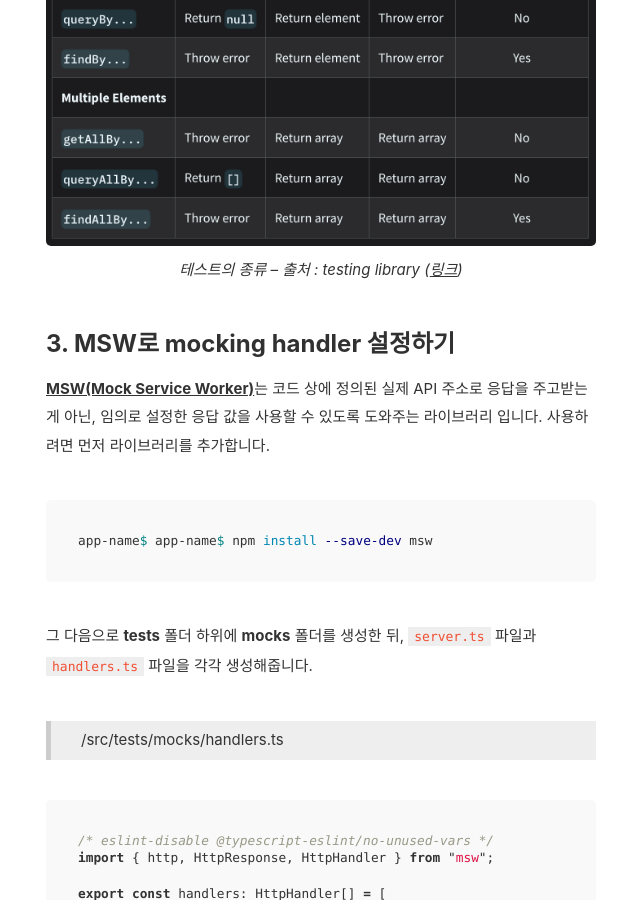
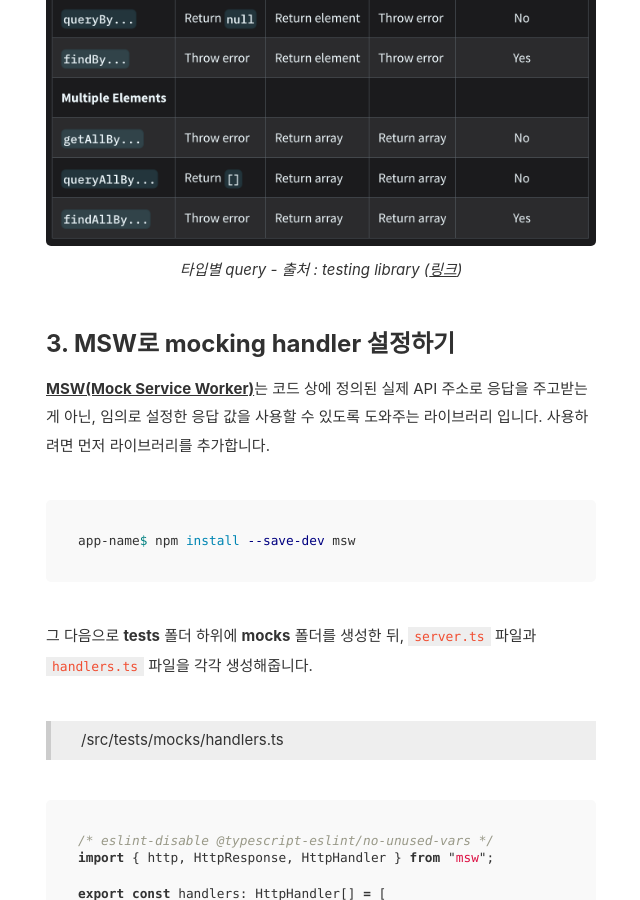
Before and after one commit to Ji-hoon/blog, a Jekyll site: the page built from _posts/2024-03-15-run-test-with-vitest-and-rtl-2.md, in a window 1280 px wide and 900 px high, scrolled down 6430 px. Shown: the whole window, without its empty margins (319-959 px from the left). Built offline with Jekyll 4.4.1, drawn with Linux system fonts in a browser that asks for light colours; comment, search, counter and statistics services are not loaded; some of the changed text lies outside the part shown.

Commit message:
Refactor: caption 수정

````diff
--- a/_posts/2024-03-15-run-test-with-vitest-and-rtl-2.md
+++ b/_posts/2024-03-15-run-test-with-vitest-and-rtl-2.md
@@ -204,7 +204,7 @@ describe("샘플 테스트 그룹", () => {
 
 &nbsp;
 
-![type of queries](/blog/assets/posts/asset-tdd-rtl-query-table.png)*테스트의 종류 -- 출처 : testing library ([링크](https://testing-library.com/docs/queries/about/#types-of-queries){:target="_blank"})*{: .caption}
+![type of queries](/blog/assets/posts/asset-tdd-rtl-query-table.png)*타입별 query - 출처 : testing library ([링크](https://testing-library.com/docs/queries/about/#types-of-queries){:target="_blank"})*{: .caption}
 
 &nbsp;
 
@@ -213,7 +213,7 @@ describe("샘플 테스트 그룹", () => {
 **[MSW(Mock Service Worker)](https://mswjs.io){:target="_blank"}**는 코드 상에 정의된 실제 API 주소로 응답을 주고받는게 아닌, 임의로 설정한 응답 값을 사용할 수 있도록 도와주는 라이브러리 입니다. 사용하려면 먼저 라이브러리를 추가합니다.
 
 ```shell
-app-name$ app-name$ npm install --save-dev msw
+app-name$ npm install --save-dev msw
 ```
 
 그 다음으로 **tests** 폴더 하위에 **mocks** 폴더를 생성한 뒤, `server.ts` 파일과 `handlers.ts` 파일을 각각 생성해줍니다.
````
Also changed, not shown: other parts of _posts/2024-03-15-run-test-with-vitest-and-rtl-2.md (+1 -1 lines).
